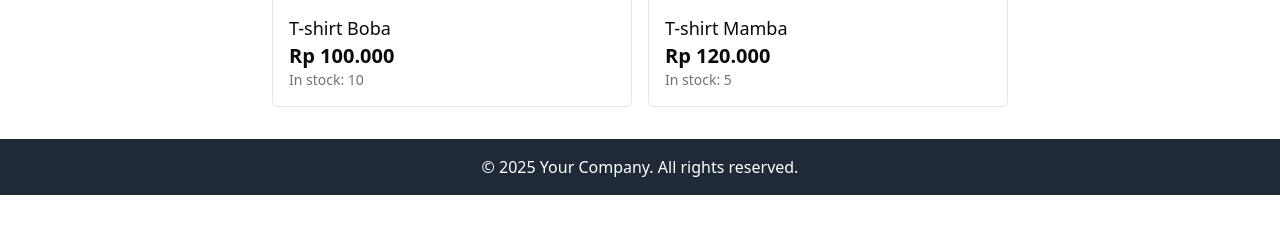
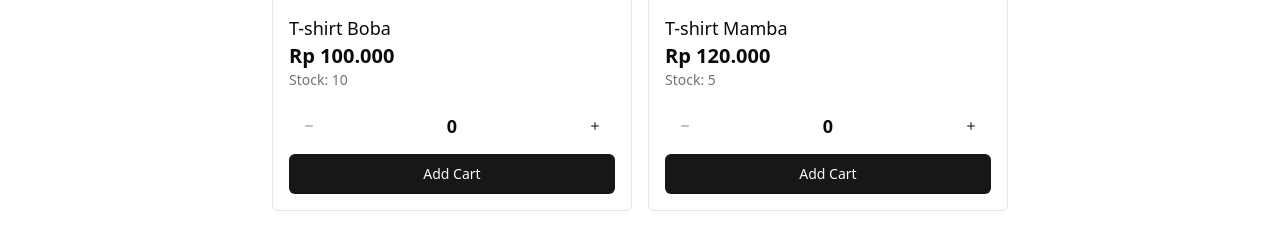
Before and after one commit to ilhamhafizha/react-redux, a React (Vite) app: page / in a window 1280 px wide. Shown: the part 721-952 px from the top of the page. Before the commit the page ends 916 px from the top, so only its background shows below. Built offline with nearby package versions, Linux system fonts and the light colour scheme.

Commit message:
feat: implement useState quantity product

```diff
--- a/src/components/ProductCard.tsx
+++ b/src/components/ProductCard.tsx
@@ -1,3 +1,7 @@
+import { useState } from "react";
+import { Button } from "./ui/button";
+import { IoIosRemove, IoIosAdd } from "react-icons/io";
+
 interface Props {
   imageUrl: string;
   name: string;
@@ -8,6 +12,21 @@ interface Props {
 export const ProductCard = (props: Props) => {
   const { imageUrl, name, price, stock } = props;
 
+  const [quantity, setquantity] = useState(0);
+
+  const addquantity = () => {
+    if (quantity < stock) {
+      setquantity(quantity + 1);
+    }
+  };
+  const removequantity = () => {
+    if (quantity > 0) setquantity(quantity - 1);
+  };
+
+  const addCart = () => {
+    alert("Add Cart");
+  };
+
   return (
     <div className="p-4 border rounded-md md:max-w-96 flex flex-col gap-4">
       <div className="aspect-square w-full overflow-hidden">
@@ -16,7 +35,25 @@ export const ProductCard = (props: Props) => {
       <div>
         <p className="text-lg">{name}</p>
         <p className="text-xl font-semibold">Rp {price.toLocaleString("id-ID")}</p>
-        <p className="text-muted-foreground text-sm">In stock: {stock}</p>
+        <p className="text-muted-foreground text-sm">Stock: {stock}</p>
+      </div>
+
+      <div className="flex flex-col gap-2">
+        {/* Quantity */}
+        <div className="flex justify-between items-center">
+          <Button disabled={quantity <= 0} size="icon" variant="ghost" onClick={removequantity}>
+            <IoIosRemove className="w-6 h-6" />
+          </Button>
+          <p className="text-lg font-bold">{quantity}</p>
+          <Button disabled={quantity >= stock} size="icon" variant="ghost" onClick={addquantity}>
+            <IoIosAdd className="w-6 h-6" />
+          </Button>
+        </div>
+
+        {/* Add Cart */}
+        <Button className="w-full" onClick={addCart}>
+          Add Cart
+        </Button>
       </div>
     </div>
   );
```
